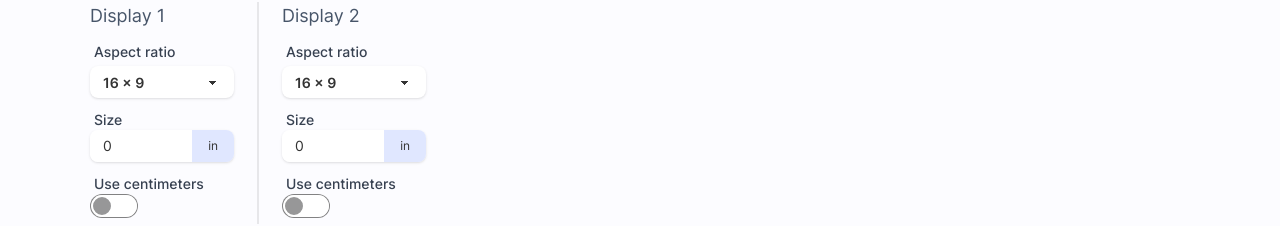
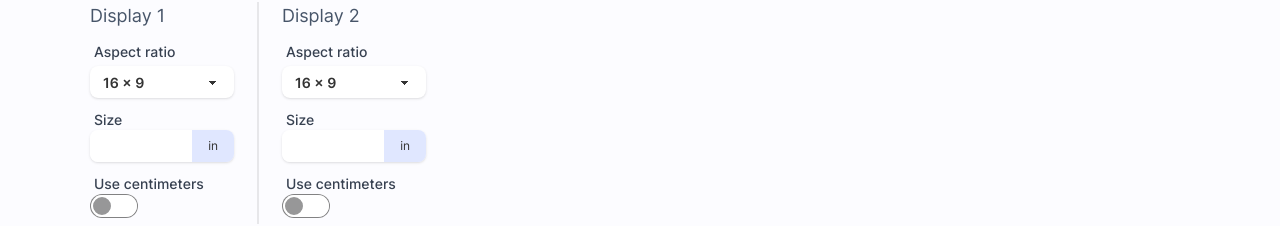
Before and after one commit to jacekobst1/howbigg, a Next.js app: page /compare/display in a window 1280 px wide. Shown: the part 82-308 px from the top of the page. Built offline with nearby package versions, Linux system fonts and the light colour scheme.

Commit message:
no message

```diff
--- a/src/app/compare/display/components/Setup/DisplayConf.tsx
+++ b/src/app/compare/display/components/Setup/DisplayConf.tsx
@@ -59,11 +59,10 @@ export default function DisplayConf({ display, setDisplay }: DisplayProps) {
         <div className="form-control mt-3">
           <InputGroup size="sm" label="Size">
             <Input
-              value={round(display.diagonal.length, 2)}
+              value={round(display.diagonal.length, 2) || ""}
               mOnChange={setDiagonal}
               type="number"
               mSize="sm"
-              min={0}
             />
             <span className="bg-primary-100 text-xs">
               {display.diagonal.unit}
```
